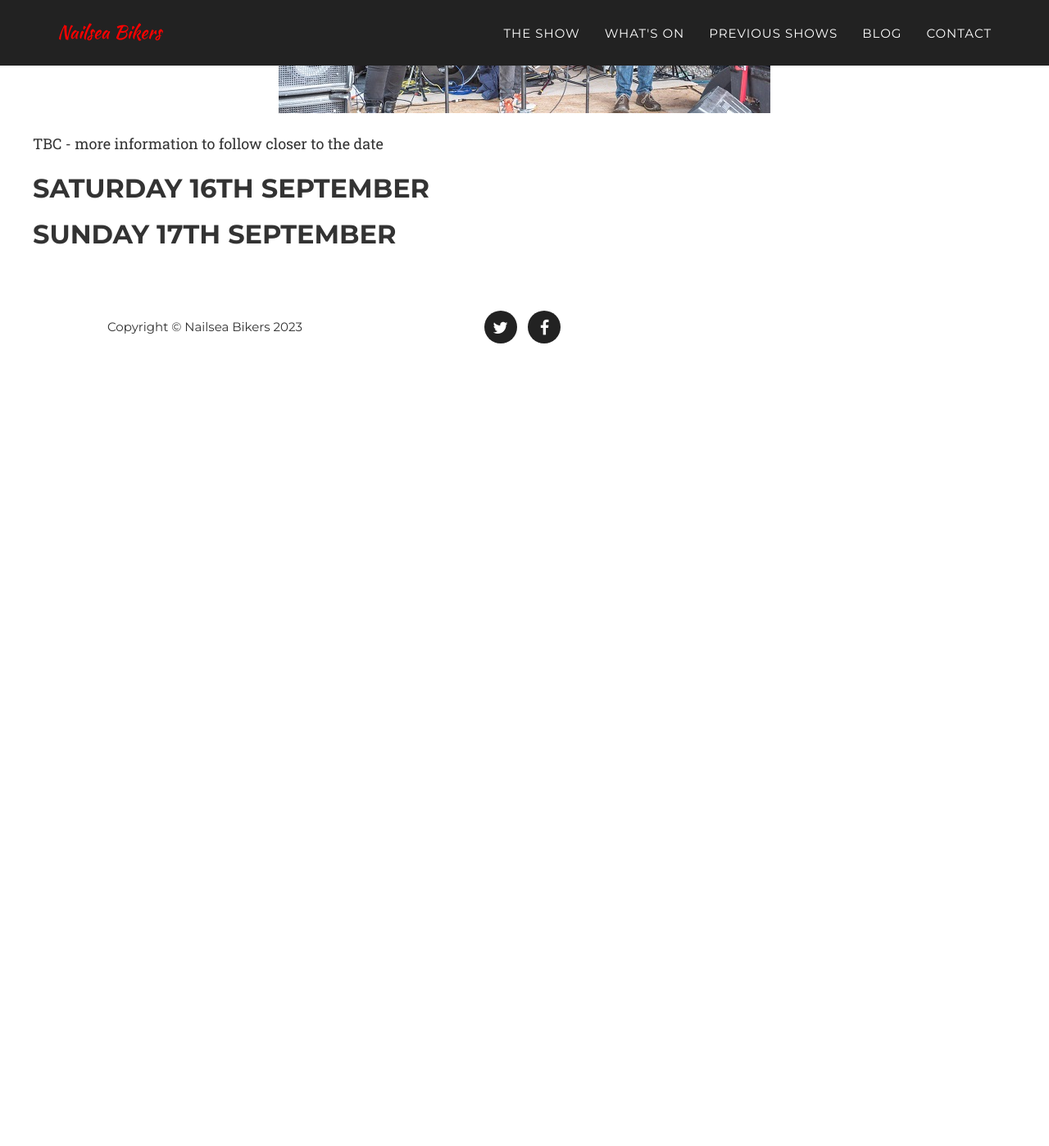
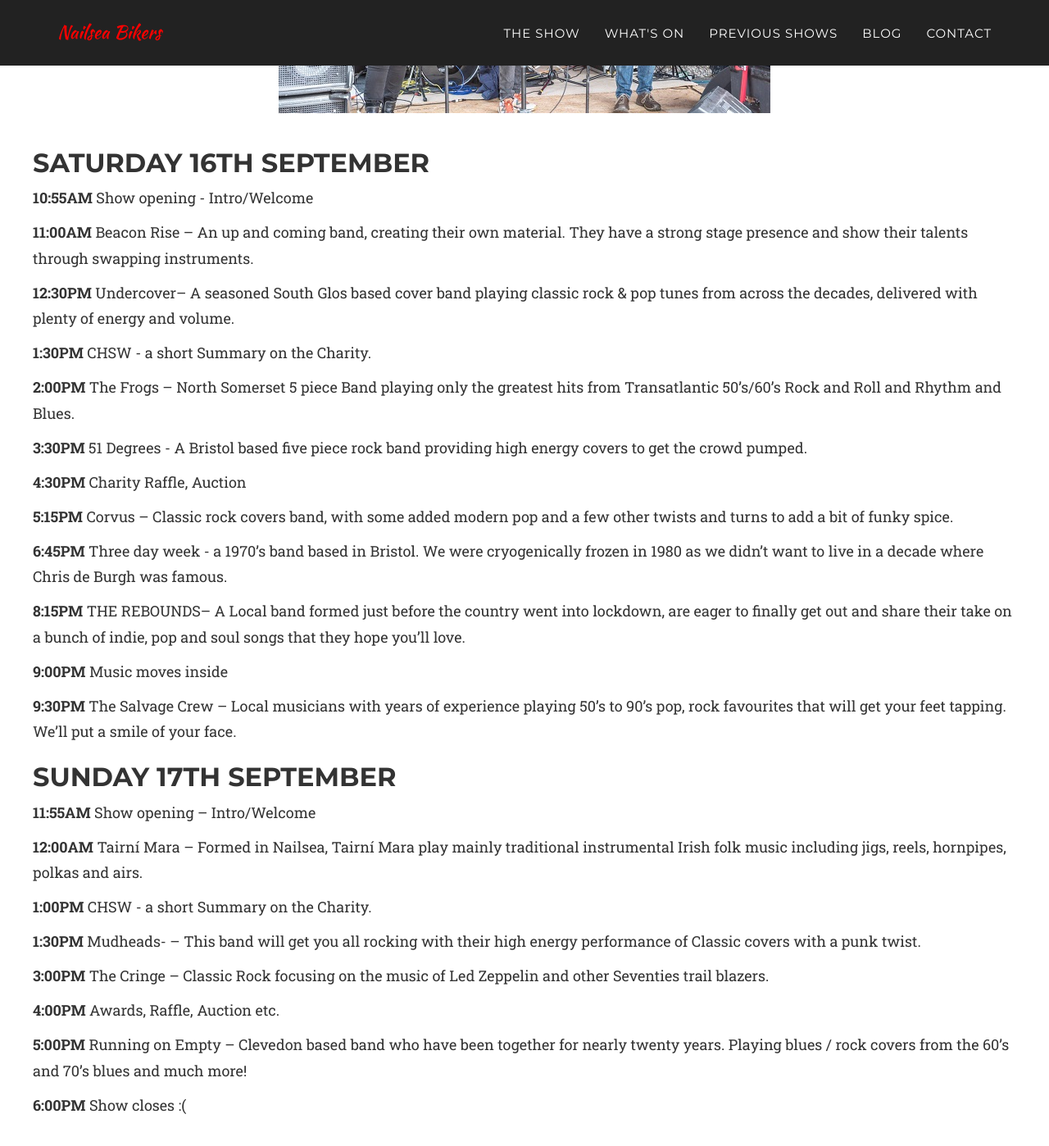
Before and after one commit to nailsea-bikers/nailsea-bikers.github.io, a Jekyll site: the page built from _posts/2023-03-15-programme-2023.markdown, in a window 1280 px wide and 1400 px high, scrolled down 632 px. Shown: the whole window at 82% size. Built offline with Jekyll 4.4.1, drawn with Linux system fonts in a browser that asks for light colours; some web fonts are replaced; before the commit the page ends 1076 px from its top, so only the background shows below that.

Commit message:
Update programme 2023

```diff
--- a/_posts/2023-03-15-programme-2023.markdown
+++ b/_posts/2023-03-15-programme-2023.markdown
@@ -10,8 +10,46 @@ description: Full list of all the events and bands
 
 ---
 
-TBC - more information to follow closer to the date
-
 ## Saturday 16th September
 
+**10:55AM** Show opening - Intro/Welcome
+
+**11:00AM** Beacon Rise – An up and coming band, creating their own material. They have a strong stage presence and show their talents through swapping instruments.
+
+**12:30PM** Undercover– A seasoned South Glos based cover band playing classic rock & pop tunes from across the decades, delivered with plenty of energy and volume.
+
+**1:30PM** CHSW - a short Summary on the Charity.
+
+**2:00PM** The Frogs – North Somerset 5 piece Band playing only the greatest hits from Transatlantic 50's/60's Rock and Roll and Rhythm and Blues.
+
+**3:30PM** 51 Degrees - A Bristol based five piece rock band providing high energy covers to get the crowd pumped.
+
+**4:30PM** Charity Raffle, Auction
+
+**5:15PM** Corvus – Classic rock covers band, with some added modern pop and a few other twists and turns to add a bit of funky spice.
+
+**6:45PM** Three day week - a 1970's band based in Bristol. We were cryogenically frozen in 1980 as we didn't want to live in a decade where Chris de Burgh was famous.
+
+**8:15PM** THE REBOUNDS– A Local band formed just before the country went into lockdown, are eager to finally get out and share their take on a bunch of indie, pop and soul songs that they hope you'll love.
+
+**9:00PM** Music moves inside
+
+ **9:30PM** The Salvage Crew – Local musicians with years of experience playing 50's to 90's pop, rock favourites that will get your feet tapping. We'll put a smile of your face.
+
 ## Sunday 17th September
+
+**11:55AM** Show opening – Intro/Welcome
+
+**12:00AM** Tairní Mara – Formed in Nailsea, Tairní Mara play mainly traditional instrumental Irish folk music including jigs, reels, hornpipes, polkas and airs.
+
+**1:00PM** CHSW - a short Summary on the Charity.
+
+**1:30PM** Mudheads- – This band will get you all rocking with their high energy performance of Classic covers with a punk twist.
+
+**3:00PM** The Cringe – Classic Rock focusing on the music of Led Zeppelin and other Seventies trail blazers.
+
+**4:00PM** Awards, Raffle, Auction etc.
+
+**5:00PM** Running on Empty – Clevedon based band who have been together for nearly twenty years. Playing blues / rock covers from the 60’s and 70’s blues and much more!
+
+**6:00PM** Show closes :(
```
